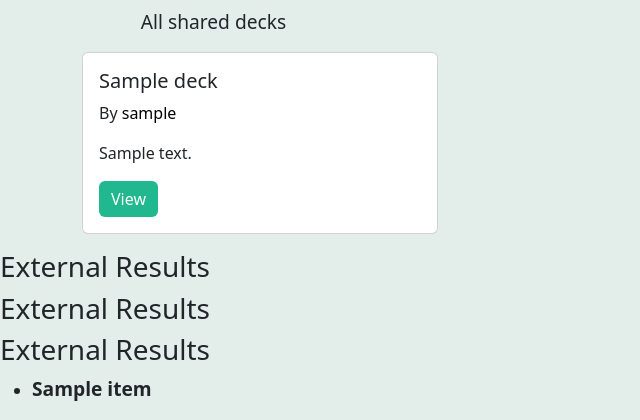
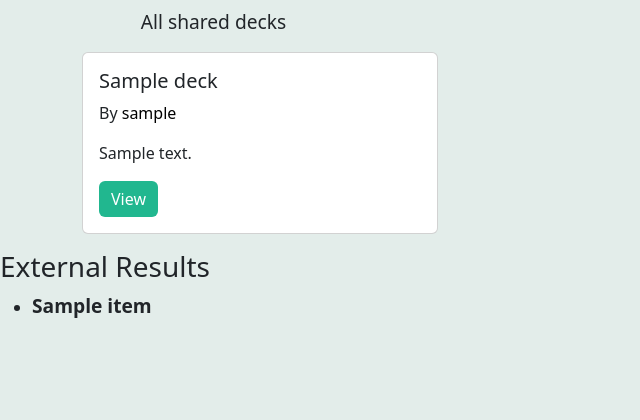
Before and after one commit to W2YUCR/CS180-Project, a Django app: template decks/templates/decks/shared.html in a window 1280 px wide. Shown: the part 473-893 px from the top of the page, without its empty margins (0-640 px from the left). After the commit the page ends 791 px from the top, so only its background shows below. Run offline with Django 5.2, Linux system fonts and the light colour scheme; the template is opened without the code that fills it: most values are stand-ins (such as "Sample title", 1, 10 or a date in 2020).

Commit message:
syntax fix

```diff
--- a/decks/templates/decks/shared.html
+++ b/decks/templates/decks/shared.html
@@ -26,12 +26,6 @@
     {% endif %}
     <div class="bot-spacing">
         {% include "decks/_deck_list.html" with deck_list=deck_list %}
-        {% if api_results %}
-    <div class="api-results">
-        <h3>External Results</h3>
-        {% if api_results %}
-    <div class="api-results">
-        <h3>External Results</h3>
 
 
         {% if api_results %}
@@ -64,12 +58,5 @@
 {% endif %}
 
 
-
-    </div>
-{% endif %}
-
-    </div>
-{% endif %}
-
     </div>
 {% endblock content %}
```
Lines whose indentation alone changed are shown as unchanged.
